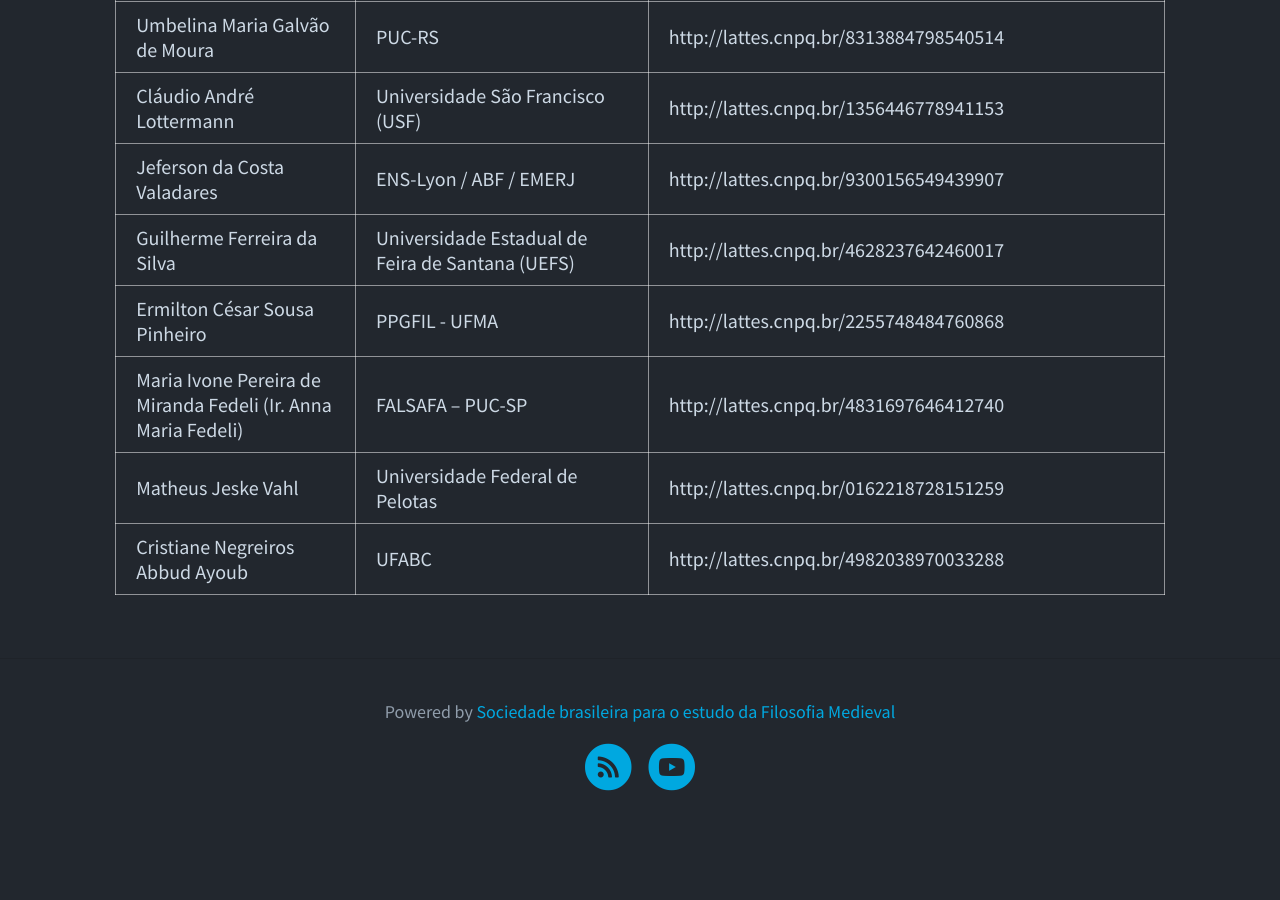
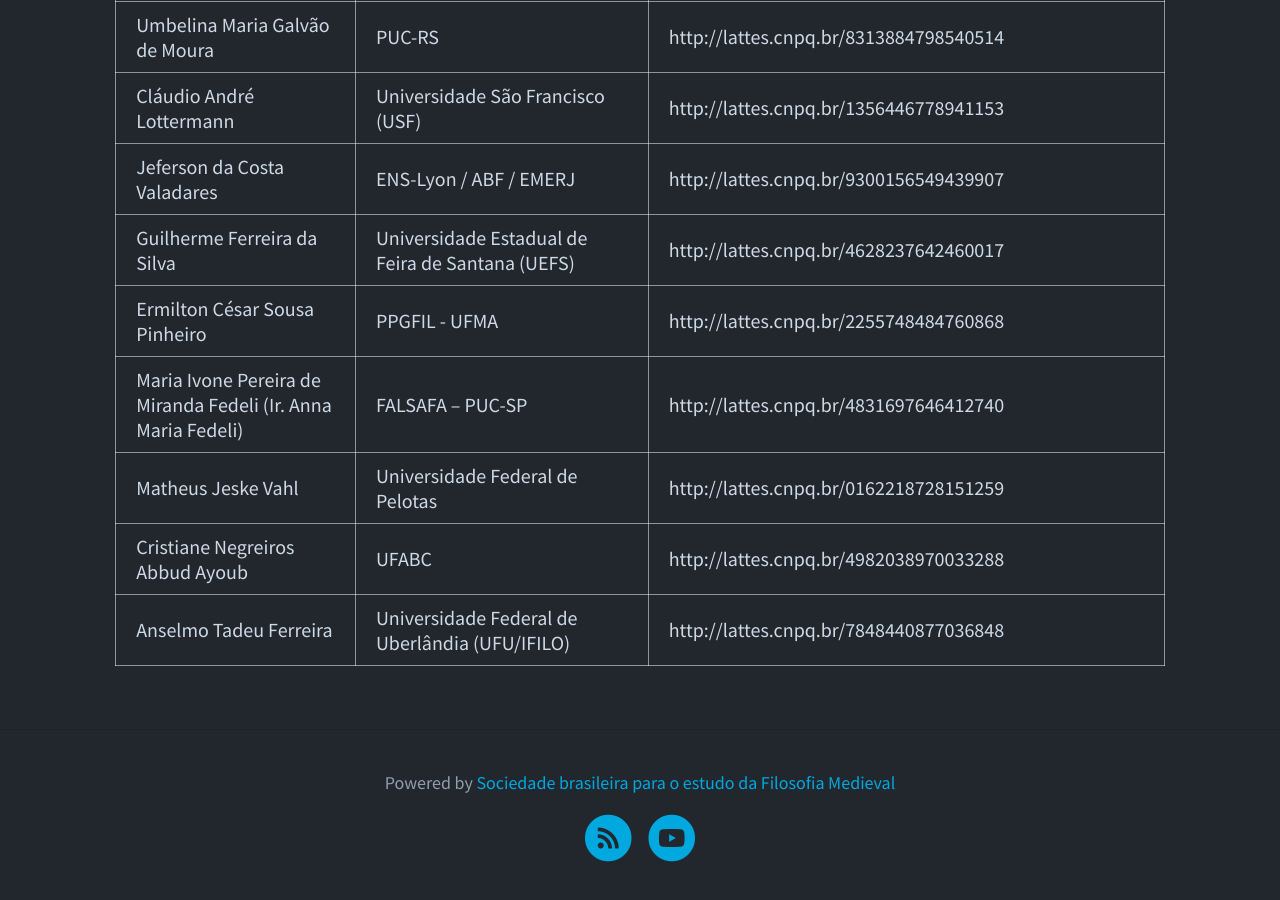
Before and after one commit to nap-o/sbefm, a Jekyll site: the page built from pages/membros.md, in a window 1280 px wide and 900 px high, scrolled down 7811 px. Built offline with Jekyll 4.4.1, drawn with Linux system fonts in a browser that asks for light colours; before the commit the page ends 8640 px from its top, so only the background shows below that.

Commit message:
add novo membro

```diff
--- a/_data/membros.json
+++ b/_data/membros.json
@@ -1024,5 +1024,14 @@
             "lattes": "http://lattes.cnpq.br/4982038970033288",
             "instituicao": "UFABC"
         }
+    },
+    {
+        "model": "appsbefm.associado",
+        "pk": 129,
+        "fields": {
+            "first_name": "Anselmo Tadeu Ferreira",
+            "lattes": "http://lattes.cnpq.br/7848440877036848",
+            "instituicao": "Universidade Federal de Uberlândia (UFU/IFILO)"
+        }
     }
 ]
```
